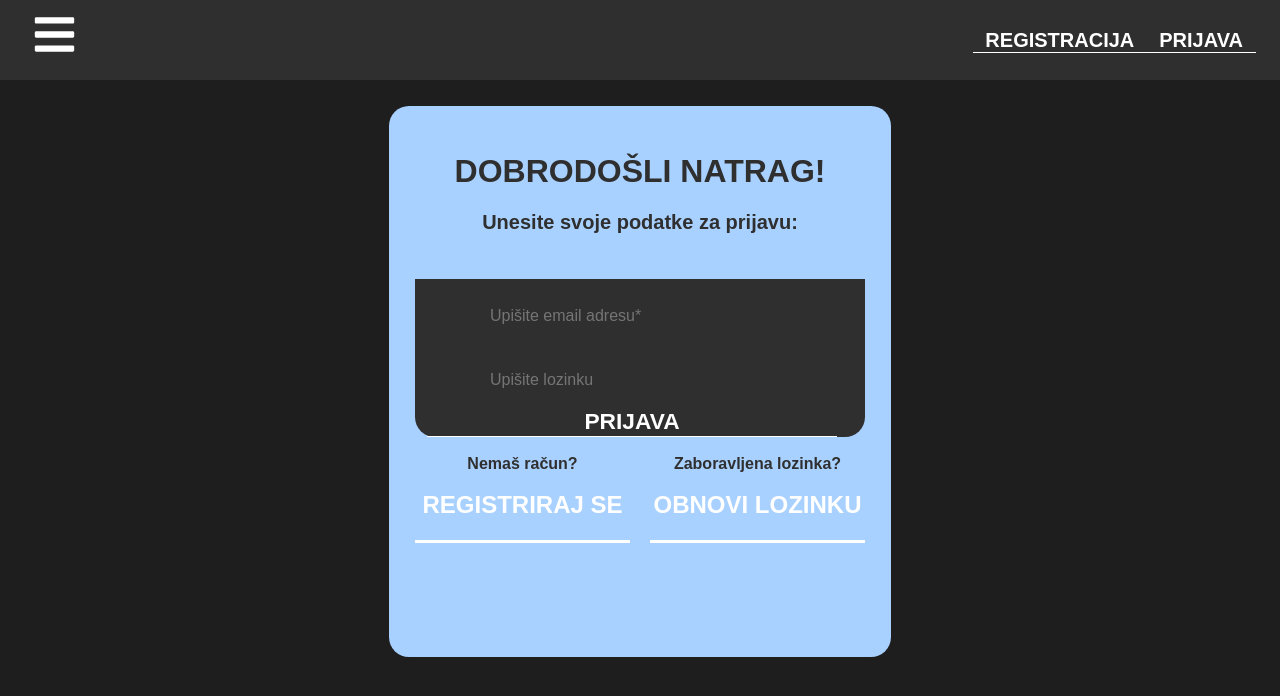
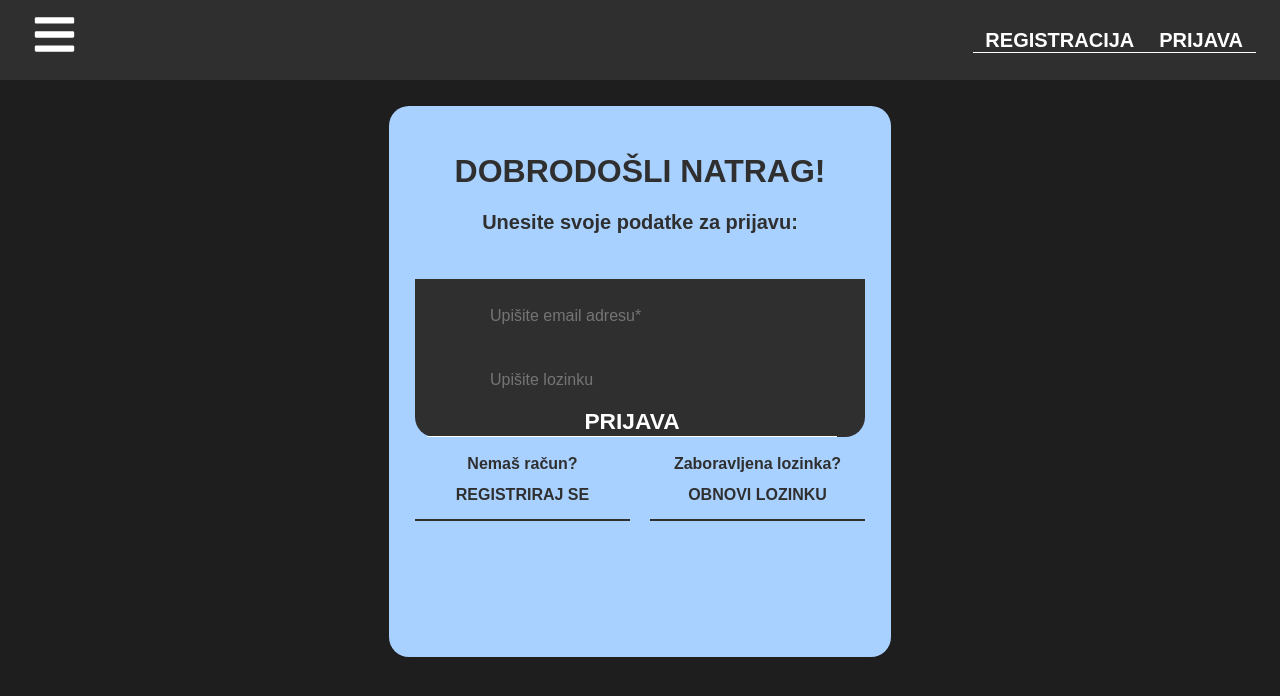
Before and after one commit to mat1jaczyyy-FER/projekt-R-proj-control, a React (Create React App) app in the folder app/client/proj-control/: page /login in a window 1280 px wide. Shown: the top 696 px of the page. Built offline with nearby package versions, Linux system fonts and the light colour scheme; no server answers.

Commit message:
dodavanje zaposlenika na projekt

```diff
--- a/app/client/proj-control/src/App.js
+++ b/app/client/proj-control/src/App.js
@@ -31,6 +31,7 @@ import Charts from "./components/Grafovi/Chart";
 import Zaposlenici from "./components/Projekt/Zaposlenici";
 import TaskFinish from "./components/Zadatak/TaskFinish";
 import TaskFinishUser from "./components/Zadatak/TaskFinishUser";
+import AddZaposlenik from "./components/Projekt/AddZaposlenik";
 
 
 toast.configure();
@@ -152,6 +153,8 @@ function App() {
             <Route exact path="/projektinfo/zaposlenici/:id" render={props => isAuthenticated ? (<Zaposlenici {...props} setAuth={setAuth} />) : (<Redirect to="/login" />)}/>
             <Route exact path="/zadatak/finish/:id" render={props => isAuthenticated ? (<TaskFinish {...props} setAuth={setAuth} />) : (<Redirect to="/login" />)}/>
             <Route exact path="/userzadatak/finish/:id" render={props => isAuthenticated ? (<TaskFinishUser {...props} setAuth={setAuth} />) : (<Redirect to="/login" />)}/>
+            <Route exact path="/addzaposlenik/:pid" render={props => isAuthenticated ? (<AddZaposlenik {...props} setAuth={setAuth} />) : (<Redirect to="/login" />)}/>
+
 
             </Switch>
             </Layout>
--- a/app/client/proj-control/src/components/Login.js
+++ b/app/client/proj-control/src/components/Login.js
@@ -88,11 +88,11 @@ const Login = ({ setAuth }) => {
             <br />
             <div className = 'ostaloLogin'>
                 <div className='sign-up-option'>
-                    Nemaš račun?<a href="/signup" className= 'a4 btn-4'>Registriraj se</a>
+                    Nemaš račun?<a href="/signup" className= 'a6 btn-6'>Registriraj se</a>
                 </div>
 
                 <div className='pass-reset-option'>
-                    Zaboravljena lozinka? <a href="/reset-password" className= 'a4 btn-4'>Obnovi lozinku</a>
+                    Zaboravljena lozinka? <a href="/reset-password" className= 'a6 btn-6'>Obnovi lozinku</a>
                 </div>
             </div>
           </div>
--- /dev/null
+++ b/app/client/proj-control/src/components/Projekt/AddZaposlenik.js
@@ -0,0 +1,120 @@
+import React, { Fragment, useEffect, useState } from "react";
+import { Link } from 'react-router-dom';
+import { BrowserRouter as Router, Route, Redirect, Switch, useHistory} from 'react-router-dom';
+import { toast } from 'react-toastify';
+import { AiOutlinePlusCircle } from 'react-icons/ai';
+
+const AddZaposlenik = () => {
+
+    const projectid = (window.location.href.substring(window.location.href.lastIndexOf('/') + 1));
+    console.log(projectid)
+
+    const[listaZaposlenika, setListaZaposlenika] = useState('');
+
+    const[odabrani, setOdabrani] = useState('');
+
+    const getZaposlenici = async () => {
+        try {
+                const response = await fetch(
+                    `http://localhost:5000/user/allusers`,
+
+                {
+                  method: "GET",
+                  mode: "cors",
+                  headers: {
+                    "Content-type": "application/json"
+                  },
+
+                }
+            );
+            const jsonData = await response.json();
+
+            setListaZaposlenika(jsonData);
+            console.log(listaZaposlenika)
+
+
+        } catch (err) {
+            console.error(err.message);
+
+        }
+    }
+    useEffect(() => {
+        getZaposlenici();
+      }, []);
+
+
+
+
+    const handleAdd = async(idProjekta, idZaposlenika) => {
+        try {
+            const body = {idProjekta, idZaposlenika}
+            console.log(body)
+            const response = await fetch(
+                `http://localhost:5000/project/dodajNaProjekt`,
+
+            {
+              method: "POST",
+              mode: "cors",
+              headers: {
+                "Content-type": "application/json"
+              },
+              body: JSON.stringify(body)
+
+            }
+        );
+        const jsonData = await response.json();
+
+        if (response.status === 200) {
+            toast.success("Zaposlenik dodan!")
+        }
+
+    } catch (err) {
+        console.error(err.message);
+
+    }
+    }
+
+
+
+
+
+
+    return (
+
+        <div>Bok
+
+        <Fragment>
+
+        {" "}
+         <table>
+             <thead>
+                 <tr>
+                 <th>Ime </th>
+                 <th>Prezime</th>
+                 <th>Korisničko ime</th>
+                 <th>Dodaj</th>
+                 </tr>
+
+             </thead>
+             <tbody>
+             {Object.values(listaZaposlenika).map((zaposlenik) => {
+
+                 return (
+                     <tr key={zaposlenik.idzaposlenika}>
+                         <td>{zaposlenik.imezaposlenika}</td>
+                         <td>{zaposlenik.prezimezaposlenika}</td>
+                         <td>{zaposlenik.korisnickoime}</td>
+                         <td><button className="add-btn btn-noborder" onClick={() => handleAdd(projectid, zaposlenik.idzaposlenika)}> <AiOutlinePlusCircle size={60} color="white" /></button></td>
+                      </tr>
+                 )
+             })}
+             </tbody>
+         </table>
+     </Fragment>
+     </div>
+    )
+}
+
+
+
+export default AddZaposlenik;
--- a/app/client/proj-control/src/components/Projekt/Zaposlenici.js
+++ b/app/client/proj-control/src/components/Projekt/Zaposlenici.js
@@ -4,6 +4,7 @@ import { BrowserRouter as Router, Route, Redirect, Switch, useHistory} from 'rea
 import { toast } from 'react-toastify';
 import { AiOutlineFileDone } from 'react-icons/ai';
 import { BsListTask } from 'react-icons/bs';
+import { AiOutlinePlusCircle } from 'react-icons/ai';
 
 const Zaposlenici = () => {
 
@@ -45,6 +46,8 @@ const Zaposlenici = () => {
 
         <div className='svi-projekti'>
 
+        {zaposleniciData === '' ? <div class="loader"></div> :
+
 
         <Fragment>
 
@@ -73,13 +76,35 @@ const Zaposlenici = () => {
 
 
                         </div>
-                </div>
+                    </div>
 
 
                  )
              })}
+             <div class="card bg-c-custom4 order-card ">
+                        <div class="card-block">
+
+
+
+
+                            <div className="task-dates2">
+                                 <div className="task-title">
+                                    <AiOutlinePlusCircle size={60} color="white" />
+                                </div>
+                                <div className="task-title">
+                                    <Link to={`/addzaposlenik/` + projectid} className="navlinkother btn btn-2">Dodaj zaposlenika na projekt</Link>
+                                </div>
+                                </div>
+
+
+
+
+
+                        </div>
+                    </div>
 
      </Fragment>
+}
      </div>
      </div>
 
--- a/app/client/proj-control/src/index.css
+++ b/app/client/proj-control/src/index.css
@@ -1295,3 +1295,70 @@ background-image: linear-gradient(160deg, #0093E9 0%, #80D0C7 100%);
   0% { transform: rotate(0deg); }
   100% { transform: rotate(360deg); }
 }
+
+
+
+.a6 {
+  background: rgba(255, 255, 255, 0);
+  border-bottom: 0.125em solid;
+  color: #fff;
+  line-height: 2.5em;
+  text-decoration: none;
+  max-height: 3.75em;
+}
+
+.btn-6{
+  color: var(--ligher-dark);
+  cursor: pointer;
+  font-size: 1em;
+  font-weight: 400;
+  max-width: 22.5em;
+  max-height: 3.75em;
+  padding-bottom: 0.125em;
+  position: relative;
+  text-decoration: none;
+  text-transform: uppercase;
+  width: 100%;
+  text-align: center;
+  font-weight: bold;
+}
+
+.btn-6:hover {
+  text-decoration: none;
+  color: var(--ligher-dark);
+}
+
+.btn-6:after,
+.btn-6:before {
+  -webkit-backface-visibility: hidden;
+  backface-visibility: hidden;
+  border: 0.0625em solid rgba(255, 255, 255, 0);
+  bottom: 0em;
+  content: " ";
+  display: block;
+  margin: 0 auto;
+  position: relative;
+  transition: all 280ms ease-in-out;
+  width: 0;
+}
+
+.btn-6:hover:after,
+.btn-6:hover:before {
+  -webkit-backface-visibility: hidden;
+  backface-visibility: hidden;
+  border-color: var(--ligher-dark);
+  transition: width 350ms ease-in-out;
+  width: 90%;
+}
+
+.btn-6:hover:before {
+  bottom: auto;
+  top: 0;
+  width: 90%;
+}
+
+
+.add-btn{
+  background-color: transparent;
+
+}
```
